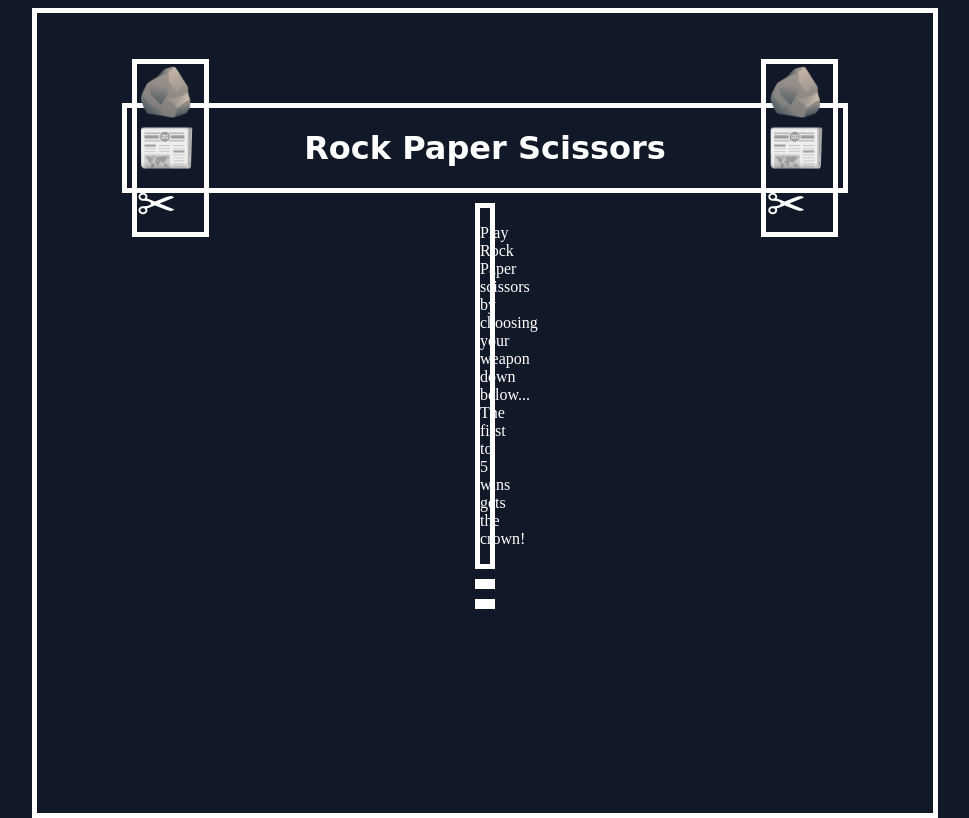
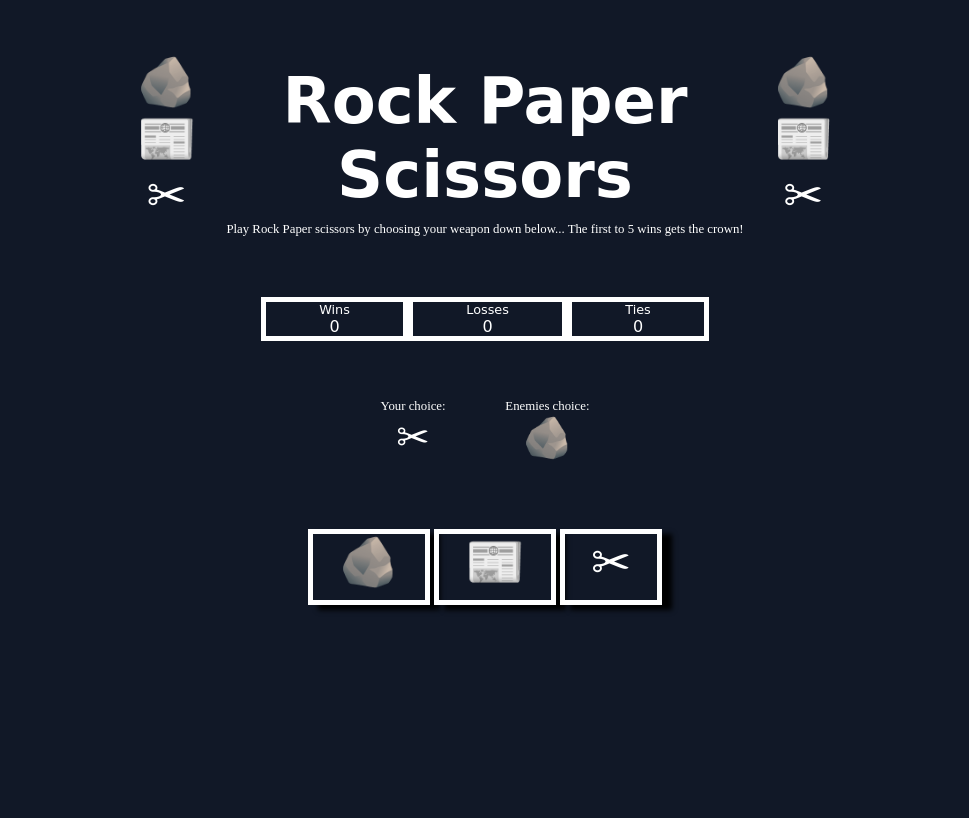
Before and after one commit to Tree-Ro/rockPaperScissors, a plain HTML site: page index.html in a window 1280 px wide. Shown: the whole page, without its empty margins (163-1132 px from the left). Drawn offline with Linux system fonts and the light colour scheme; a web font is replaced by a local one.

Commit message:
Added alot of styling in the form of HTML & CSS, including basic GUI.

```diff
--- a/index.html
+++ b/index.html
@@ -21,8 +21,37 @@
                     below... The first to 5 wins gets the crown!
                 </p>
             </div>
-            <div id="rpsElements"></div>
-            <div id="score"></div>
+            <div id="scoreContainer">
+                <div class="score">
+                    Wins
+                    <div id="wins">0</div>
+                </div>
+                <div class="score">
+                    Losses
+                    <div id="losses">0</div>
+                </div>
+                <div class="score">
+                    Ties
+                    <div id="ties">0</div>
+                </div>
+            </div>
+
+            <div id="choiceDisplay">
+                <div class="choiceBox">
+                    Your choice:<br />
+                    <div id="yourChoice">✂</div>
+                </div>
+                <div class="choiceBox">
+                    Enemies choice:<br />
+                    <div id="computerChoice">🪨</div>
+                </div>
+            </div>
+
+            <div id="rpsElements">
+                <div id="rock">🪨</div>
+                <div id="paper">📰</div>
+                <div id="scissors">✂</div>
+            </div>
         </div>
     </body>
 </html>
--- a/styles.css
+++ b/styles.css
@@ -5,6 +5,7 @@ body {
     color: white;
     height: 100vh;
     width: 100vw;
+    font-size: 1vw;
 }
 
 
@@ -19,16 +20,28 @@ div#container {
     min-width: 400px;
     width: 70vw;
     margin:0 auto;
-
 }
 
-div {
+/* div {
     width: 10px;
     border: 5px solid white;
     margin: 5px;
+} */
+
+/*  */
+/*  */
+div#title {
+    margin: 10% 5px 5px 5px;
+    height: 10vh;
+    max-height: 10vh;
+    width: 80%;
+
+    display: flex;
+    justify-content: space-around;
+    align-items: center;
 }
 
-h1 {
+#title {
     font-family: 'Bowlby One SC', cursive;
     text-align: center;
     font-size: 2rem;
@@ -37,18 +50,86 @@ h1 {
     margin: 5px;
 }
 
-div#title {
-    margin: 10% 5px 5px 5px;
+.rpsDecor {
+    flex-grow: 1;
+    font-size: 3rem;
+    text-align: center;
+    max-width: 80px;
+}
+
+div#description {
+    margin: 3% 5px 5px 5px;
+    width: 60%;
+    text-align: center;
+}
+/*  */
+/*  */
+div#scoreContainer {
+    margin: 3vh;
+    width: 50%;
     height: 10vh;
-    width: 80%;
-
+    min-height: 50px;
     display: flex;
-    justify-content: space-around;
     align-items: center;
 }
 
-.rpsDecor {
+div.score {
+    font-family: 'Bowlby One SC', cursive;
+    display: flex;
+    flex-direction: column;
+    flex-grow: 1;
+    align-items: center;
+    border: 5px solid white;
+}
+#wins, #losses, #ties {
+    font-size: 2vh;
+}
+/*  */
+/*  */
+div#choiceDisplay {
+    margin-top: 2vh;
+    width: 30%;
+    height: 10vh;
+    min-height: 50px;
+    display: flex;
+}
 
+#choiceDisplay div{
+    display: flex;
     flex-grow: 1;
-    font-size: 3rem;
+    flex-direction: column;
+    align-items: center;
+    text-align: center;
 }
+
+#yourChoice, #computerChoice {
+    flex-grow: 1;
+    text-align: center;
+    font-size: 5vh;
+
+}
+/*  */
+/*  */
+#rpsElements {
+    margin: 6vh;
+    width: 40%;
+    height: 10vh;
+    min-height: 50px;
+    display: flex;
+}
+
+#rock, #paper, #scissors {
+    border: 5px solid white;
+    display: flex;
+    flex-direction: column;
+    flex-grow: 1;
+    align-items: center;
+    font-size: 6vh;
+    box-shadow: 10px 5px 5px black;
+    margin: 2px;
+}
+
+#rock:hover, #paper:hover, #scissors:hover {
+    background-color: #1a253b;
+    animation: 1s infinite alternate slidein;
+}
```
